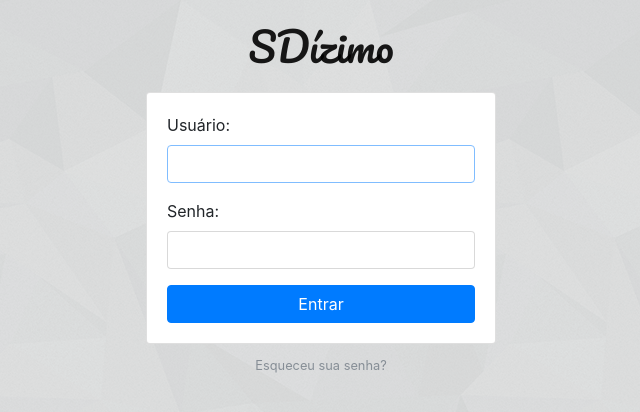
After one commit to mesquitadev/sdizimo, a Django app: page /autenticacao/login/ in a window 1280 px wide. The commit adds this page. Shown: the top 412 px of the page, without its empty margins (319-959 px from the left). Run offline with Django 3.2, Linux system fonts and the light colour scheme; some libraries are stand-ins or nearby versions.

Commit message:
Implementado login logout e password_reset.

```diff
--- a/apps/autenticacao/urls.py
+++ b/apps/autenticacao/urls.py
@@ -1,6 +1,14 @@
 from django.conf.urls import url
+from django.contrib.auth import views as auth_views
+
 from . import views
 
 urlpatterns = [
     url(r'^signup/$', views.signup, name='signup'),
+    url(r'^logout/$', auth_views.LogoutView.as_view(), name='logout'),
+    url(r'^login/$', auth_views.LoginView.as_view(template_name='autenticacao/login.html'), name='login'),
+    url(r'^reset/$', auth_views.PasswordResetView.as_view(template_name='autenticacao/password_reset.html', email_template_name='autenticacao/password_reset_email.html', subject_template_name='autenticacao/password_reset_subject.txt'), name='password_reset'),
+    url(r'^reset/done/$', auth_views.PasswordResetDoneView.as_view(template_name='autenticacao/password_reset_done.html'), name='password_reset_done'),
+    url(r'^reset/(?P<uidb64>[0-9A-Za-z_\-]+)/(?P<token>[0-9A-Za-z]{1,13}-[0-9A-Za-z]{1,20})/$', auth_views.PasswordResetConfirmView.as_view(template_name='autenticacao/password_reset_confirm.html'), name='password_reset_confirm'),
+    url(r'^reset/complete/$', auth_views.PasswordResetCompleteView.as_view(template_name='autenticacao/password_reset_complete.html'), name='password_reset_complete'),
 ]
--- /dev/null
+++ b/apps/comum/templatetags/form_tags.py
@@ -0,0 +1,20 @@
+from django import template
+
+
+register = template.Library()
+
+
+@register.filter
+def field_type(bound_field):
+    return bound_field.field.widget.__class__.__name__
+
+
+@register.filter
+def input_class(bound_field):
+    css_class = ''
+    if bound_field.form.is_bound:
+        if bound_field.errors:
+            css_class = 'is-invalid'
+        elif field_type(bound_field) != 'PasswordInput':
+            css_class = 'is-valid'
+    return 'form-control {}'.format(css_class)
--- a/sdizimo/urls.py
+++ b/sdizimo/urls.py
@@ -20,7 +20,7 @@ from apps.comum import views
 
 urlpatterns = [
     url(r'^', include('apps.dizimo.urls', namespace='dizimo')),  # dizimo app
-    url(r'^autenticacao/', include('apps.autenticacao.urls', namespace='dizimo')),  # autenticacao app
+    url(r'^autenticacao/', include('apps.autenticacao.urls')),  # autenticacao app
     url(r'^$', views.inicio, name='inicio'),
     url(r'^admin/', admin.site.urls),
 ]
--- /dev/null
+++ b/static/css/autenticacao.css
@@ -0,0 +1,16 @@
+body {
+  background-image: url(../img/shattered.png);
+}
+
+.logo {
+  font-family: 'Pacifico', cursive;
+}
+
+.logo a {
+  color: rgba(0,0,0,.9);
+}
+
+.logo a:hover,
+.logo a:active {
+  text-decoration: none;
+}
--- /dev/null
+++ b/templates/autenticacao/base.html
@@ -0,0 +1,17 @@
+{% extends 'base.html' %}
+
+{% load static %}
+
+{% block stylesheet %}
+  <link rel="stylesheet" href="{% static 'css/autenticacao.css' %}">
+{% endblock %}
+
+{% block body %}
+  <div class="container">
+    <h1 class="text-center logo my-4">
+      <a href="{% url 'inicio' %}">SDízimo</a>
+    </h1>
+    {% block content %}
+    {% endblock %}
+  </div>
+{% endblock %}
--- /dev/null
+++ b/templates/autenticacao/login.html
@@ -0,0 +1,25 @@
+{% extends 'autenticacao/base.html' %}
+
+{% block title %}SDízimo - Login{% endblock %}
+
+
+{% block content %}
+  <div class="row justify-content-center">
+    <div class="col-lg-4 col-md-6 col-sm-8">
+      <div class="card">
+        <div class="card-body">
+          <form method="post" novalidate>
+            {% csrf_token %}
+            {% include 'includes/form.html' %}
+            <button type="submit" class="btn btn-primary btn-block">Entrar</button>
+          </form>
+        </div>
+      </div>
+      <div class="text-center py-2">
+        <small>
+          <a href="{% url 'password_reset' %}" class="text-muted">Esqueceu sua senha?</a>
+        </small>
+      </div>
+    </div>
+  </div>
+{% endblock %}
--- /dev/null
+++ b/templates/autenticacao/password_reset_subject.txt
@@ -0,0 +1 @@
+[SDízimo] Por favor redefina sua senha
--- a/templates/base.html
+++ b/templates/base.html
@@ -4,18 +4,45 @@
     <meta charset="utf-8">
     <title>{% block title %}SDízimo{% endblock %}</title>
     <link href="https://fonts.googleapis.com/css?family=Pacifico" rel="stylesheet">
+    <link rel="shortcut icon" href="{% static 'img/favicon.ico' %}">
     <link rel="stylesheet" href="{% static 'css/bootstrap.min.css' %}">
     <link rel="stylesheet" href="{% static 'css/font-awesome.min.css' %}">
     <link rel="stylesheet" href="{% static 'css/app.css' %}">
-    <link rel="shortcut icon" href="{% static 'img/favicon.ico' %}">
+    {% block stylesheet %}{% endblock %}
     <script src="{% static 'js/jquery-3.2.1.min.js' %}"></script>
   </head>
   <body>
-    <nav class="navbar navbar-expand-lg navbar-dark bg-dark">
+    {% block body %}
+      <nav class="navbar navbar-expand-sm navbar-dark bg-dark">
         <div class="container">
           <a class="navbar-brand" href="{% url 'inicio' %}">SDízimo</a>
+          <button class="navbar-toggler" type="button" data-toggle="collapse" data-target="#mainMenu" aria-controls="mainMenu" aria-expanded="false" aria-label="Toggle navigation">
+            <span class="navbar-toggler-icon"></span>
+          </button>
+          <div class="collapse navbar-collapse" id="mainMenu">
+            {% if user.is_authenticated %}
+              <ul class="navbar-nav ml-auto">
+                <li class="nav-item dropdown">
+                  <a class="nav-link dropdown-toggle" href="#" id="userMenu" data-toggle="dropdown" aria-haspopup="true" aria-expanded="false">
+                    {{ user.username }}
+                  </a>
+                  <div class="dropdown-menu dropdown-menu-right" aria-labelledby="userMenu">
+                    <a class="dropdown-item" href="#">Perfil</a>
+                    <a class="dropdown-item" href="#">Alterar senha</a>
+                    <div class="dropdown-divider"></div>
+                    <a class="dropdown-item" href="{% url 'logout' %}">Sair</a>
+                  </div>
+                </li>
+              </ul>
+            {% else %}
+              <form class="form-inline ml-auto">
+                <a href="{% url 'login' %}" class="btn btn-primary ml-2">Log in</a>
+              </form>
+            {% endif %}
+          </div>
         </div>
       </nav>
+
       <div class="container">
         <ol class="breadcrumb my-4">
           {% block breadcrumb %}
@@ -24,6 +51,7 @@
         {% block content %}
         {% endblock %}
       </div>
+    {% endblock body %}
     <script src="{% static 'js/popper.min.js' %}"></script>
     <script src="{% static 'js/bootstrap.min.js' %}"></script>
     <script src="{% static 'js/jquery.mask.min.js' %}"></script>
```
Also changed, not shown: apps/autenticacao/forms.py (added, +11 -0 lines), apps/autenticacao/views.py (+13 -2 lines), sdizimo/settings.py (+11 -0 lines), templates/autenticacao/password_reset.html (added, +21 -0 lines), templates/autenticacao/password_reset_done.html (added, +17 -0 lines), templates/autenticacao/password_reset_email.html (added, +16 -0 lines), templates/autenticacao/signup.html (+14 -2 lines), templates/includes/form.html (+16 -18 lines), apps/comum/templatetags/__init__.py (added), db.sqlite3, static/img/shattered.png (added). Lines whose indentation alone changed are shown as unchanged.
